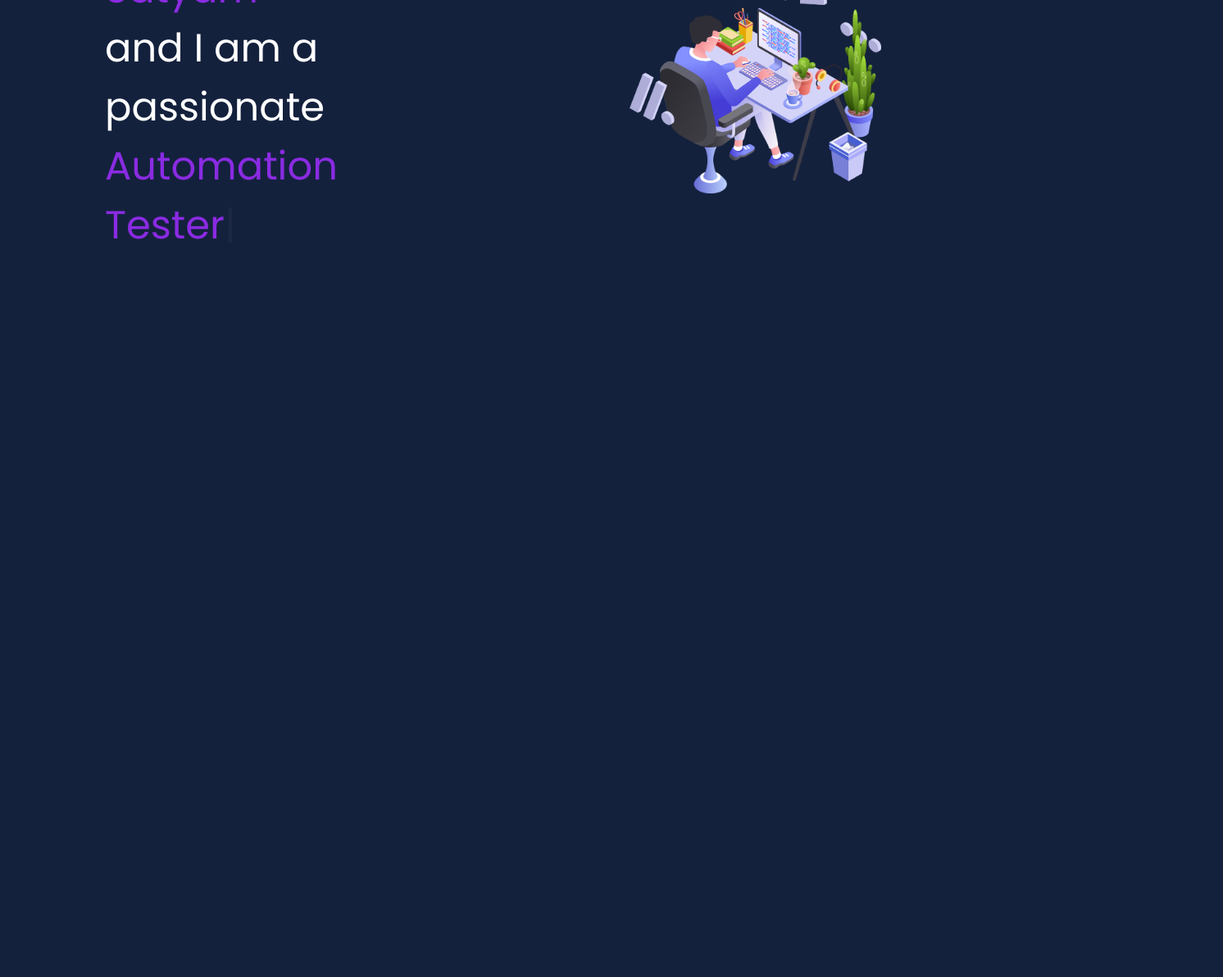
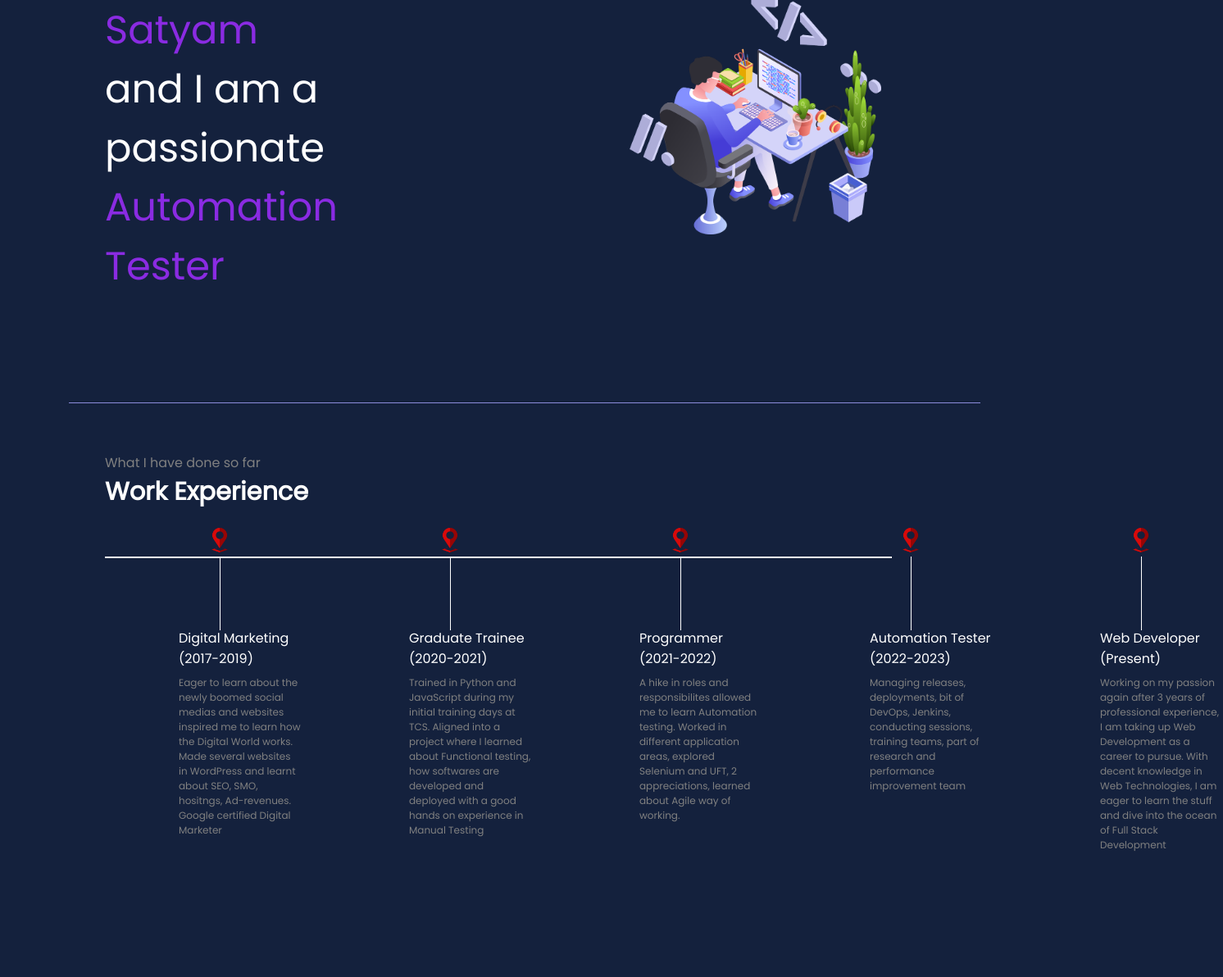
Before and after one commit to devCadet1/MyPortfolio, a plain HTML site: page index.html in a window 1280 px wide. Shown: the part 281-1473 px from the top of the page at 82% size, 1492 px wide, since content can reach past the window. Before the commit the page ends 800 px from the top, so only its background shows below. Drawn offline with nearby package versions, Linux system fonts and the light colour scheme.

Commit message:
wrapping up exp section

```diff
--- a/index.html
+++ b/index.html
@@ -35,14 +35,80 @@
                 <img src="./img.png" alt="">
             </div>
         </section>
+
+
+        <hr>
+        <section class="secondSection">
+            <span class="text-gray">What I have done so far</span>
+            <h1>Work Experience</h1>
+
+            <div class="box">
+                <div class="vertical">
+                    <img class="image" src="./DM.png" alt="">
+                    <div class="vertical-title">
+                        Digital Marketing (2017-2019)
+                    </div>
+                    <div class="vertical-desc">
+                        Eager to learn about the newly boomed social medias and websites inspired me to learn how the Digital World works. Made several websites in WordPress and learnt about SEO, SMO, hositngs, Ad-revenues. Google certified Digital Marketer
+                    </div>
+                </div>
+                <div class="vertical">
+                    <img class="image" src="./DM.png" alt="">
+                    <div class="vertical-title">
+                        Graduate Trainee (2020-2021)
+                    </div>
+                    <div class="vertical-desc">
+                        Trained in Python and JavaScript during my initial training days at TCS. Aligned into a project where I learned about Functional testing, how softwares are developed and deployed with a good hands on experience in Manual Testing
+                    </div>
+                </div>
+                <div class="vertical">
+                    <img class="image" src="./DM.png" alt="">
+                    <div class="vertical-title">
+                        Programmer (2021-2022)
+                    </div>
+                    <div class="vertical-desc">
+                        A hike in roles and responsibilites allowed me to learn Automation testing. Worked in different application areas, explored Selenium and UFT, 2 appreciations, learned about Agile way of working.
+                    </div>
+                </div>
+                <div class="vertical">
+                    <img class="image" src="./DM.png" alt="">
+                    <div class="vertical-title">
+                        Automation Tester (2022-2023)
+                    </div>
+                    <div class="vertical-desc">
+                        Managing releases, deployments, bit of DevOps, Jenkins, conducting sessions, training teams, part of research and performance improvement team
+                    </div>
+                </div>
+                <div class="vertical">
+                    <img class="image" src="./DM.png" alt="">
+                    <div class="vertical-title">
+                        Web Developer (Present)
+                    </div>
+                    <div class="vertical-desc">
+                        Working on my passion again after 3 years of professional experience, I am taking up Web Development as a career to pursue. With decent knowledge in Web Technologies, I am eager to learn the stuff and dive into the ocean of Full Stack Development
+                    </div>
+                </div>
+            </div>
+        </section>
     </main>
+
+    <footer>
+        <div class="footer">
+            <div class="footer-first">
+                <h3></h3>
+            </div>
+            <div class="footer-second"></div>
+            <div class="footer-third"></div>
+            <div class="footer-fourth"></div>
+        </div>
+    </footer>
 
 
 
     <script src="https://unpkg.com/typed.js@2.0.16/dist/typed.umd.js"></script>
     <script>
         var typed = new Typed('#element', {
-          strings: ['Web Developer.', ' QA Engineer', 'Automation Tester'],
+          strings: ['Web Developer', ' QA Engineer', 'Automation Tester', 'Gamer...'],
           typeSpeed: 60,
 
         });
--- a/style.css
+++ b/style.css
@@ -49,10 +49,17 @@ nav ul li a:hover{
 
 /* Main section */
 
+main hr{
+    border: 0;
+    background: rgb(140, 140, 220);
+    height: 1.2px;
+    margin: 60px 84px;
+}
+
 .firstSection{
     display: flex;
     justify-content: space-around;
-    margin: 80px 0;
+    margin: 130px 0;
     align-items: center;
 }
 
@@ -73,6 +80,63 @@ nav ul li a:hover{
     color: blueviolet
 }
 
+.text-gray{
+    color: gray;
+}
+
 #element{
     color: blueviolet;
 }
+
+.vertical-title{
+    position: relative;
+    top: 40px;
+    left: -50px;
+    width: 150px;
+}
+
+.vertical-desc{
+    position: relative;
+    top: 48px;
+    left: -50px;
+    color: gray;
+    width: 150px;
+    font-size: 12px;
+}
+
+/* second section*/
+
+.secondSection{
+    max-width: 80vw;
+    margin: auto;
+    height: 80vh;
+
+}
+
+.secondSection h1{
+    font-size: 1.9rem;
+}
+
+.secondSection .box{
+    background: white;
+    width: 75vw;
+    height: 2px;
+    margin: 56px 0;
+    display: flex;
+}
+
+.secondSection .vertical{
+    height: 90px;
+    width: 1px;
+    background-color: white;
+    margin: 0 140px;
+
+}
+
+
+.image{
+    width: 40px;
+    position: relative;
+    top: -40px;
+    left: -20px;
+}
```
